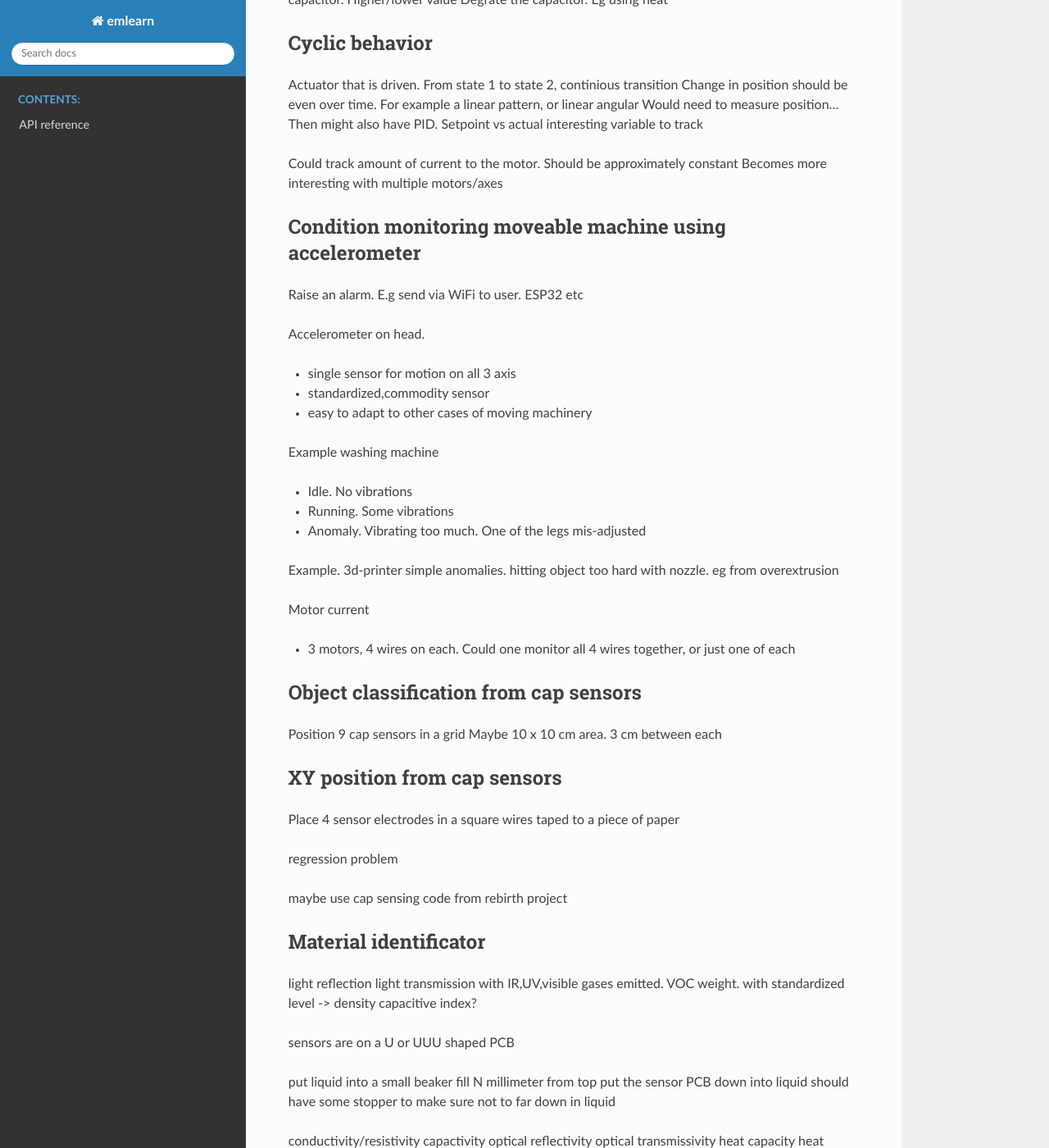
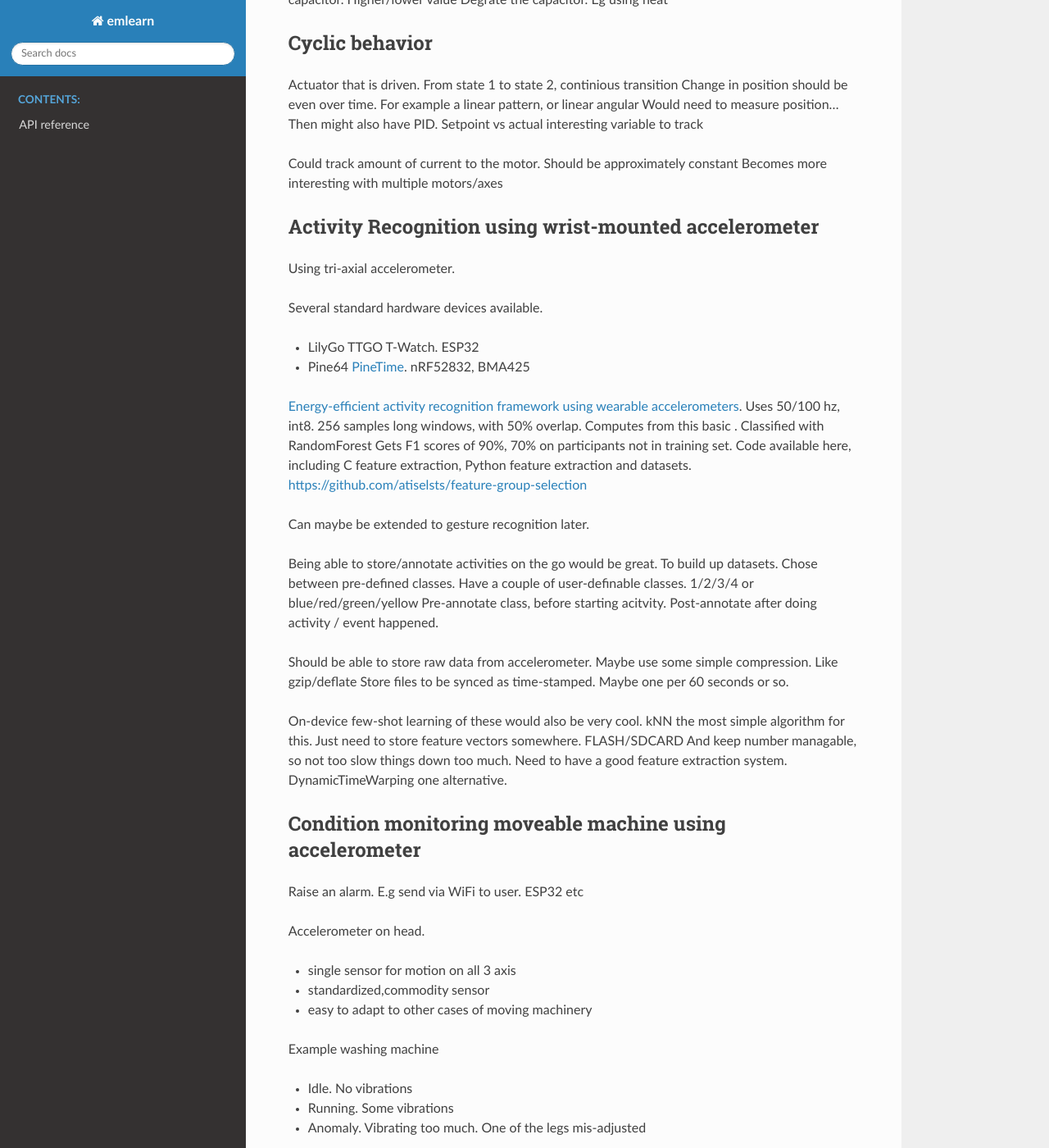
Before and after one commit to emlearn/emlearn, a Sphinx documentation site: the page built from docs/notes.md, in a window 1280 px wide and 1400 px high, scrolled down 3085 px. Shown: the whole window at 82% size. Built offline with Sphinx 7.4.7 and the Read the Docs theme 2.0.0, drawn with Linux system fonts in a browser that asks for light colours.

Commit message:
doc: Notes on Human Activity Recognition as example

```diff
--- a/docs/notes.md
+++ b/docs/notes.md
@@ -150,6 +150,43 @@ Setpoint vs actual interesting variable to track
 Could track amount of current to the motor. Should be approximately constant
 Becomes more interesting with multiple motors/axes
 
+## Activity Recognition using wrist-mounted accelerometer
+Using tri-axial accelerometer.
+
+Several standard hardware devices available.
+
+- LilyGo TTGO T-Watch. ESP32
+- Pine64 [PineTime](https://www.pine64.org/pinetime/). nRF52832, BMA425
+
+[Energy-efficient activity recognition framework using wearable accelerometers](https://doi.org/10.1016/j.jnca.2020.102770).
+Uses 50/100 hz, int8. 256 samples long windows, with 50% overlap.
+Computes from this basic .
+Classified with RandomForest
+Gets F1 scores of 90%, 70% on participants not in training set.
+Code available here, including C feature extraction, Python feature extraction and datasets.
+https://github.com/atiselsts/feature-group-selection
+
+Can maybe be extended to gesture recognition later.
+
+Being able to store/annotate activities on the go would be great.
+To build up datasets.
+Chose between pre-defined classes.
+Have a couple of user-definable classes.
+1/2/3/4 or blue/red/green/yellow
+Pre-annotate class, before starting acitvity.
+Post-annotate after doing activity / event happened.
+
+Should be able to store raw data from accelerometer.
+Maybe use some simple compression. Like gzip/deflate
+Store files to be synced as time-stamped.
+Maybe one per 60 seconds or so.
+
+On-device few-shot learning of these would also be very cool.
+kNN the most simple algorithm for this.
+Just need to store feature vectors somewhere. FLASH/SDCARD
+And keep number managable, so not too slow things down too much.
+Need to have a good feature extraction system.
+DynamicTimeWarping one alternative.
 
 ## Condition monitoring moveable machine using accelerometer
 
```
